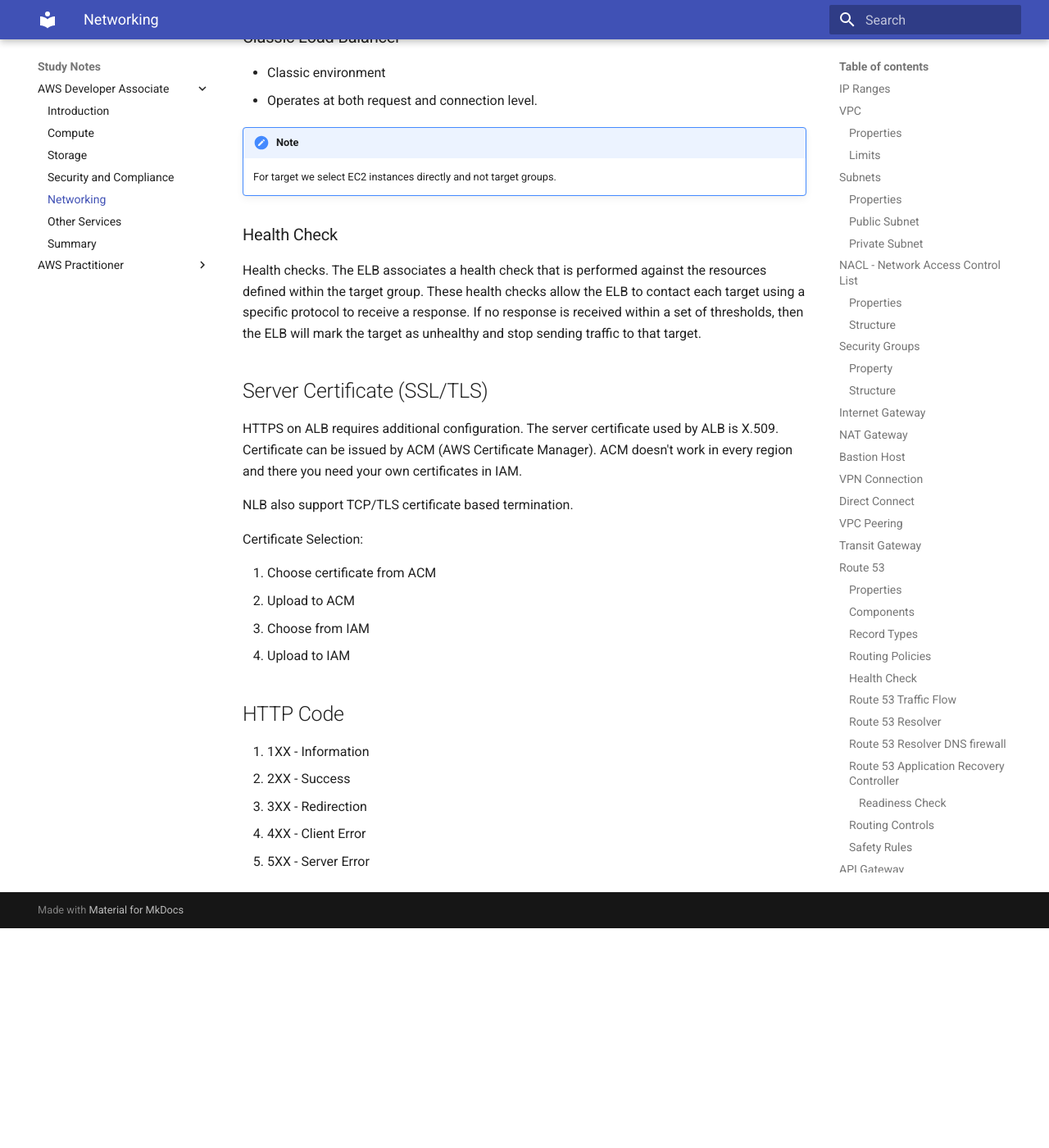
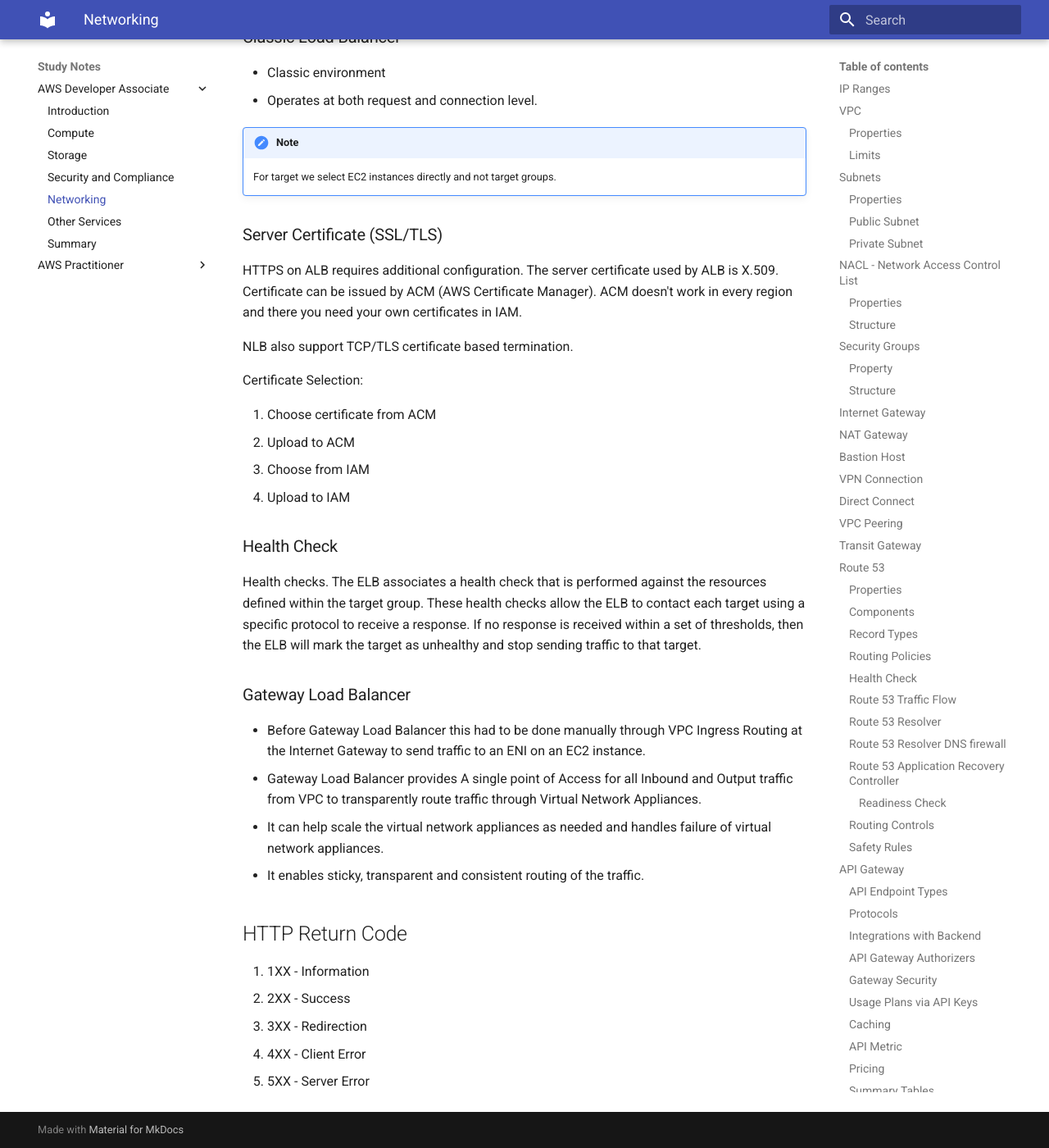
Before and after one commit to syed-islam/syed-islam.github.io, an MkDocs documentation site: the page built from docs/notes/aws-dva/networking.md, in a window 1280 px wide and 1400 px high, scrolled down 19462 px. Shown: the whole window at 82% size. Built offline with MkDocs 1.6.1 and Material for MkDocs 9.7.7, drawn with Linux system fonts in a browser that asks for light colours; emoji names are drawn with the system emoji font; comment, search, counter and statistics services are not loaded; before the commit the page ends 20594 px from its top, so only the background shows below that.

Commit message:
Added more networking notes

```diff
--- a/docs/notes/aws-dva/networking.md
+++ b/docs/notes/aws-dva/networking.md
@@ -506,6 +506,8 @@ Define a Target Group, consisting of:
  * Security Group for the Load Balancer
  * Configure Routing to Target Group
 
+
+
 ### NLB
  * connection level
  * ultra-high performance - millions of requests per second.
@@ -553,7 +550,17 @@ Certificate Selection:
    4. Upload to IAM
 
 
-## HTTP Code
+### Health Check
+Health checks. The ELB associates a health check that is performed against the resources defined within the target group. These health checks allow the ELB to contact each target using a specific protocol to receive a response. If no response is received within a set of thresholds, then the ELB will mark the target as unhealthy and stop sending traffic to that target.
+
+
+### Gateway Load Balancer
+  * Before Gateway Load Balancer this had to be done manually through VPC Ingress Routing at the Internet Gateway to send traffic to an ENI on an EC2 instance.
+  * Gateway Load Balancer provides A single point of Access for all Inbound and Output traffic from VPC to transparently route traffic through Virtual Network Appliances.
+  * It can help scale the virtual network appliances as needed and handles failure of virtual network appliances.
+  * It enables sticky, transparent and consistent routing of the traffic.
+
+## HTTP Return Code
  1. 1XX - Information
  2. 2XX - Success
  3. 3XX - Redirection
```
Also changed, not shown: other parts of docs/notes/aws-dva/networking.md (+1 -6 lines).
